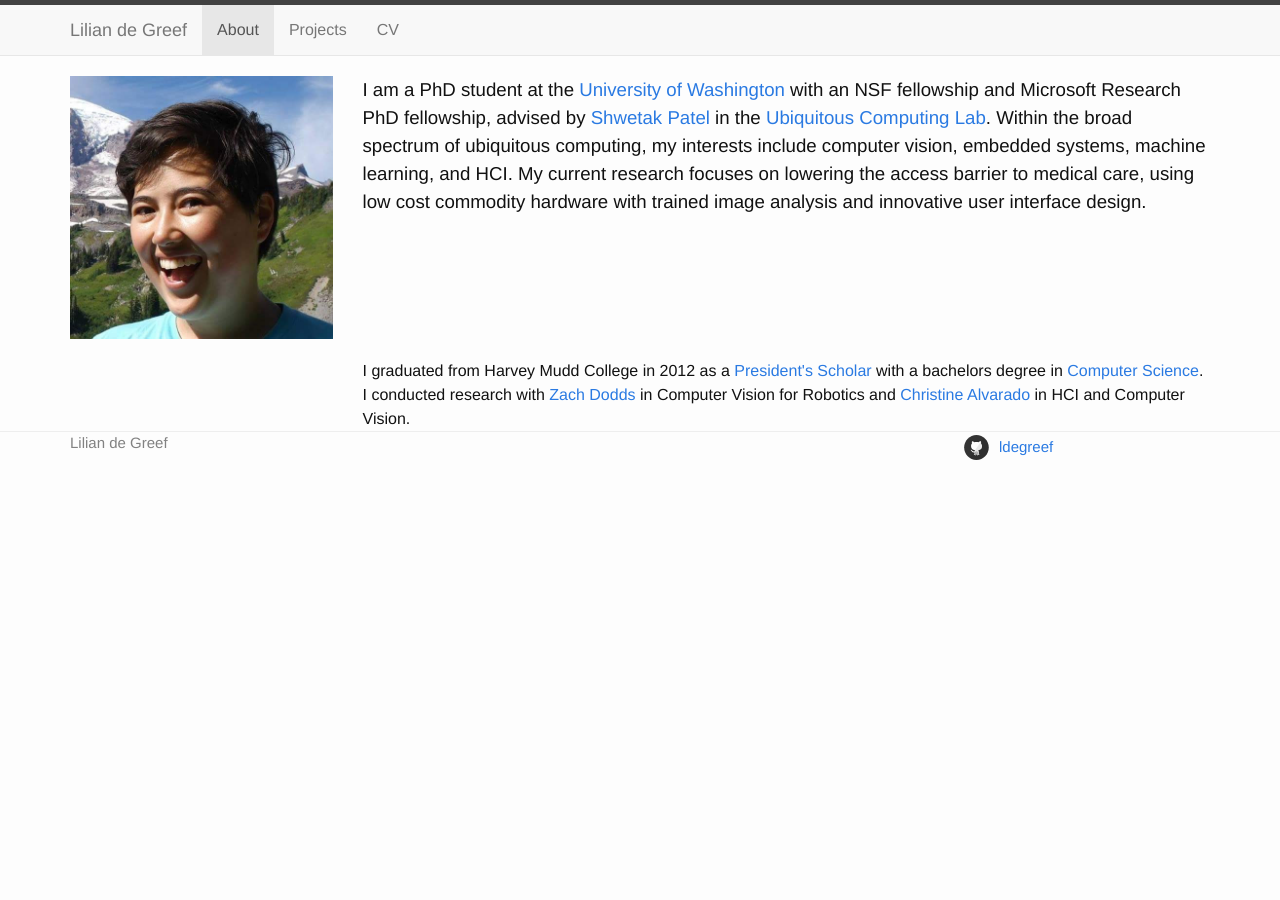
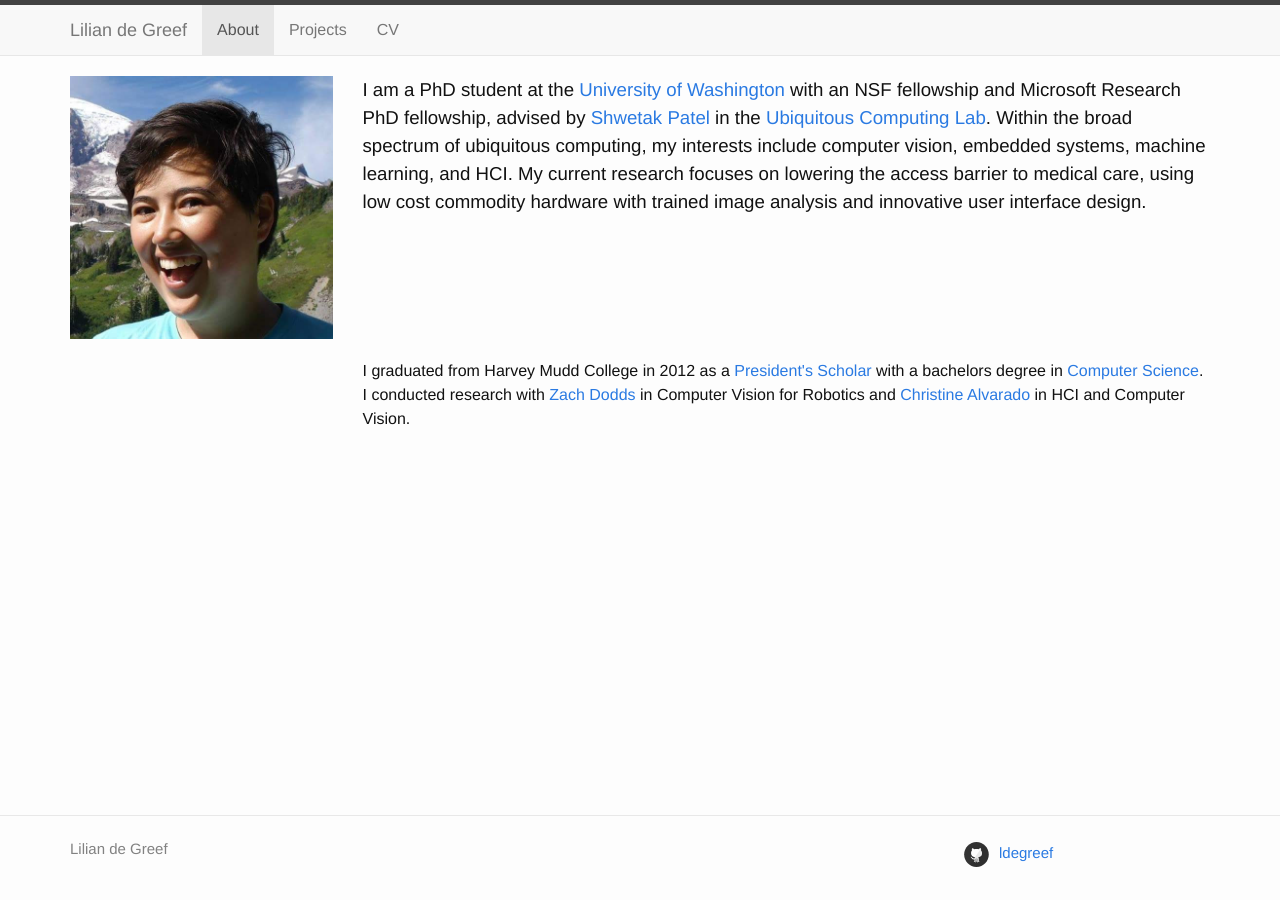
Before and after one commit to ldegreef/ewhitmire.github.io, a Jekyll site: the page built from index.html, in a window 1280 px wide. Built offline with Jekyll 4.4.1, drawn with Linux system fonts in a browser that asks for light colours.

Commit message:
Push footer to the bottom

```diff
--- a/_includes/footer.html
+++ b/_includes/footer.html
@@ -1,6 +1,5 @@
-<hr>
-<footer class="container">
-    <div class="wrapper">
+<footer>
+    <div class="container">
 
 
         <div class="footer-col-wrapper">
--- a/_layouts/default.html
+++ b/_layouts/default.html
@@ -6,7 +6,7 @@
     <body>
 
         {% include header.html %}
-        <div class="container">
+        <div class="container wrapper">
             {{ content }}
         </div>
         {% include footer.html %}
--- a/_sass/_base.scss
+++ b/_sass/_base.scss
@@ -8,6 +8,10 @@ dl, dd, ol, ul, figure {
     padding: 0;
 }
 
+html {
+    position: relative;
+    min-height: 100%;
+}
 
 
 /**
@@ -23,6 +27,9 @@ body {
     -o-font-feature-settings: "kern" 1;
     font-feature-settings: "kern" 1;
     font-kerning: normal;
+
+    /* Margin bottom by footer height */
+    margin-bottom: 85px;
 }
 
 
--- a/_sass/_layout.scss
+++ b/_sass/_layout.scss
@@ -28,14 +28,13 @@
  * Site footer
  */
 
-.site-footer {
+footer {
+    width: 100%;
+    padding: 1.4em 0 0 0;
+    position: absolute;
+    height: 85px;
+    bottom: 0;
     border-top: 1px solid $grey-color-light;
-    padding: $spacing-unit 0;
-}
-
-.footer-heading {
-    font-size: 18px;
-    margin-bottom: $spacing-unit / 2;
 }
 
 .contact-list,
@@ -92,7 +91,6 @@
         width:         calc(100% - (#{$spacing-unit} / 2));
     }
 }
-
 
 
 /**
```
